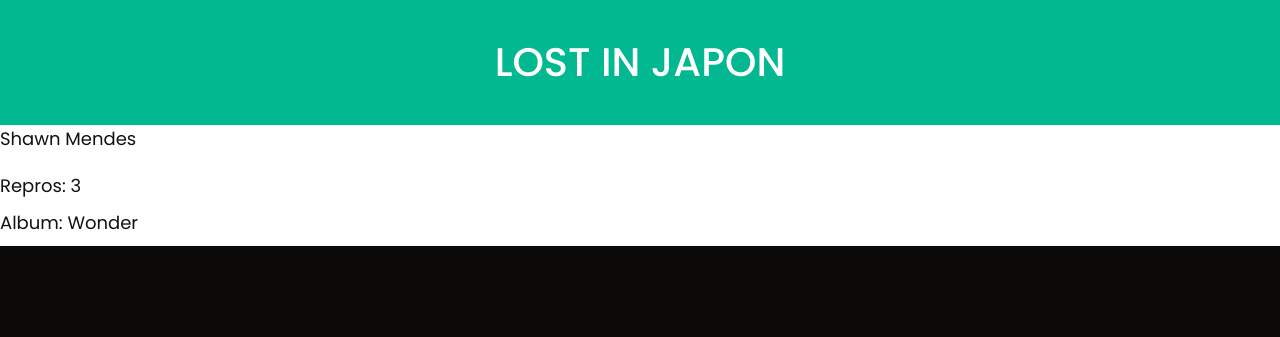
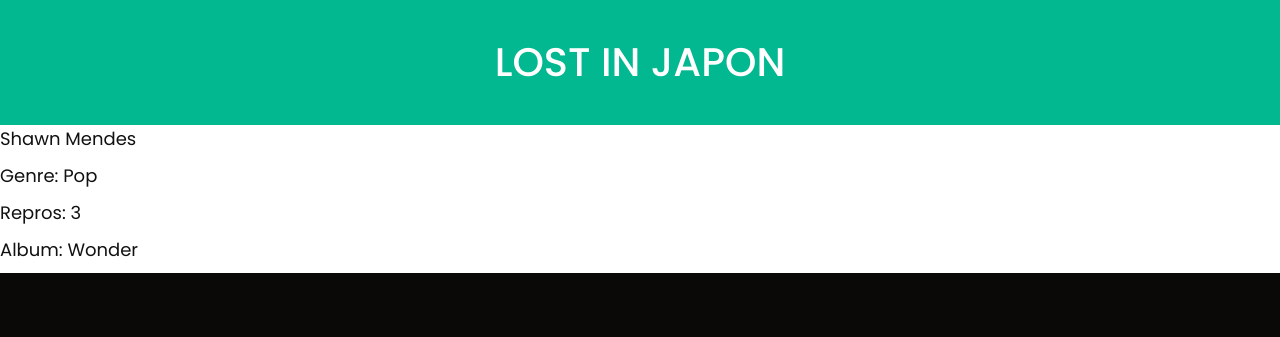
Before and after one commit to ssc1999/Top100, a Django app: page /top100/song/2/ in a window 1280 px wide. Shown: the part 116-453 px from the top of the page. Run offline with Django 3.2, Linux system fonts and the light colour scheme; data comes from the database, SQL or seed files in the repository; both versions use the stored data as it was after the commit; some libraries are stand-ins or nearby versions.

Commit message:
Song_details fixed up

```diff
--- a/top100/top100_app/templates/song_details.html
+++ b/top100/top100_app/templates/song_details.html
@@ -25,7 +25,7 @@
 
     {% if song %}
         <h3>{% for author in song.author.all %} {{author.name}} {% endfor %}</h3>
-        <h3>{% for genre in song.genre.all %} {{genre.name}} {% endfor %}</h3>
+        <h3>{{song.genre }} </h3>
         <h3>Repros: {{song.repros}}</h3>
         <h3>{{song.album}}</h3>
     {% endif %}
```
Also changed, not shown: top100/db.sqlite3.
